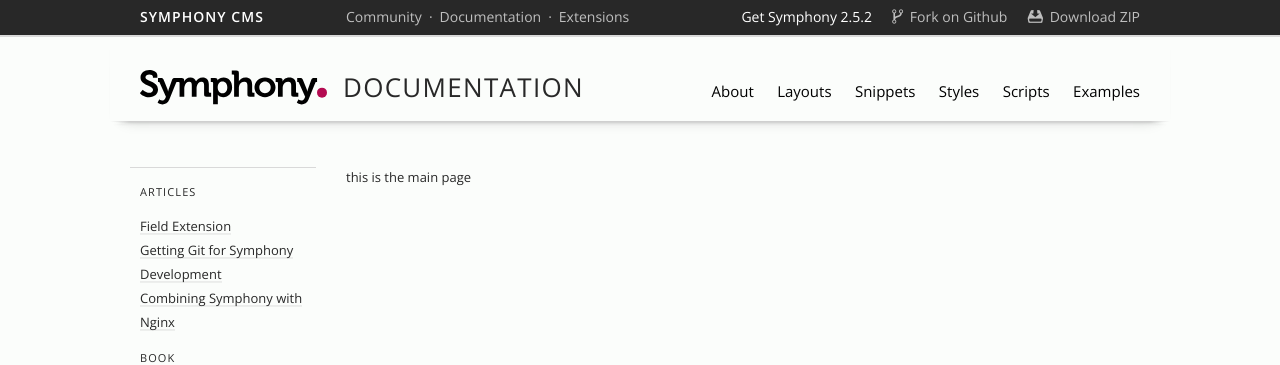
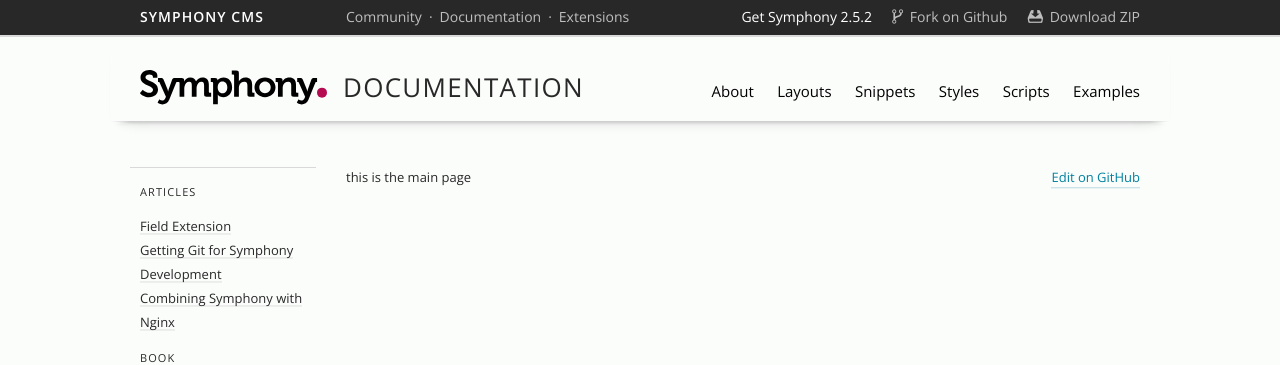
Before and after one commit to symphonycms/docs.getsymphony.com, a Jekyll site: the page built from index.md, in a window 1280 px wide. Shown: the top 365 px of the page. Built offline with Jekyll 4.4.1, drawn with Linux system fonts in a browser that asks for light colours; Markdown is read by kramdown in place of the engine named in the settings.

Commit message:
include edit on github link on docs pages

```diff
--- a/_layouts/docs.html
+++ b/_layouts/docs.html
@@ -28,6 +28,7 @@ sectionid: docs
     {% endfor %}
   </div>
   <div class="column content">
-      {{ content }}
+    <a class="edit-page-link" href="https://github.com/symphonycms/docs.getsymphony.com/tree/gh-pages/{{ page.path }}" target="_blank">Edit on GitHub</a>
+    {{ content }}
   </div>
 </div>
--- a/assets/css/factory.css
+++ b/assets/css/factory.css
@@ -296,6 +296,12 @@ table {
 		margin: 0 30px;
 	}
 
+}
+
+.column.content .edit-page-link {
+	position: absolute;
+	right: 30px;
+	top: 0;
 }
 
 /* Columns by width */
```
